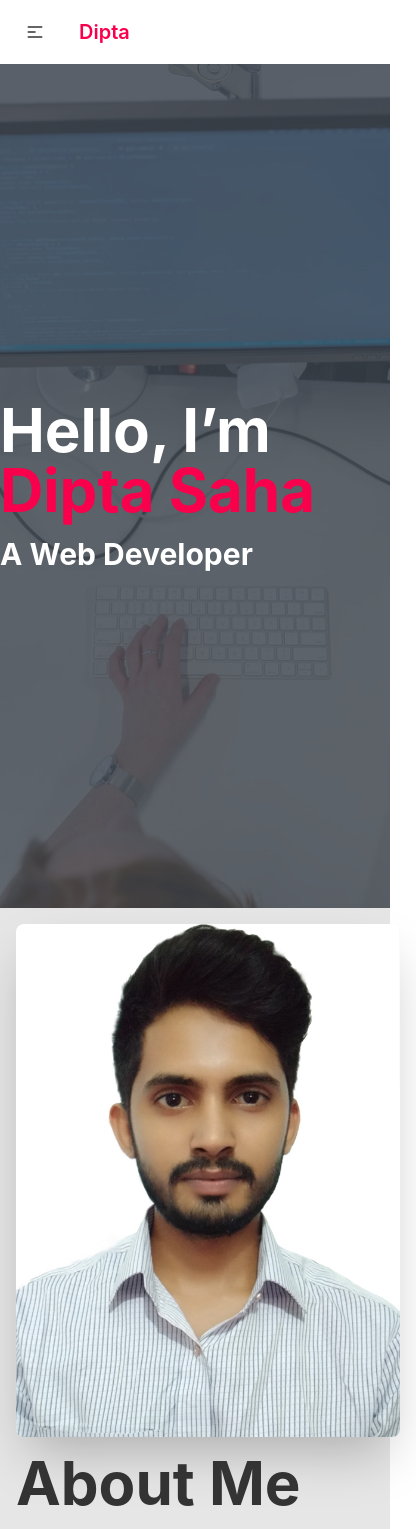
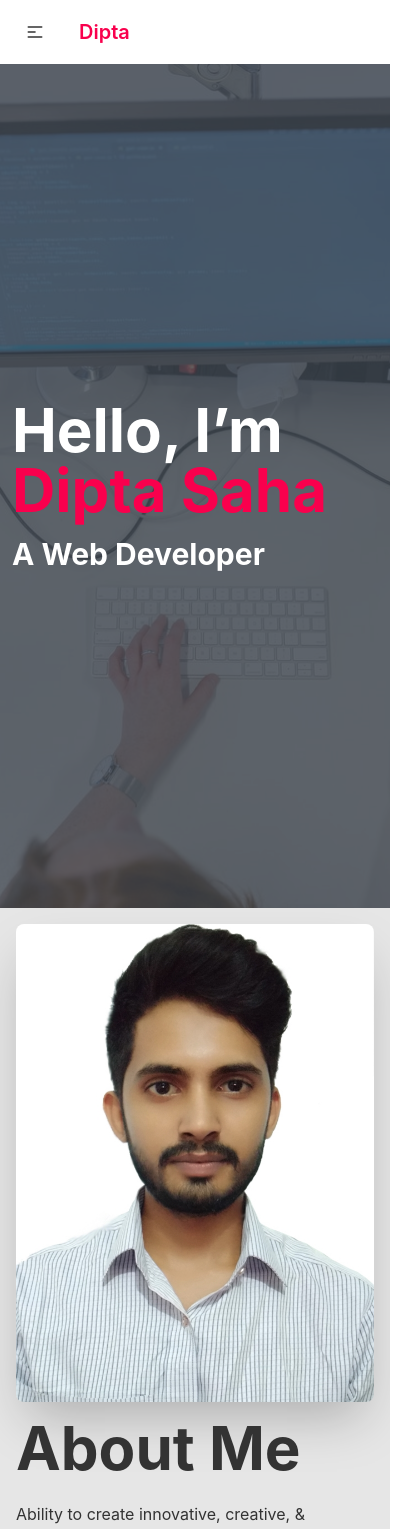
Before and after one commit to diptasahacse/diptasahaportfolio, a React (Create React App) app: page / in a window 390 px wide. Shown: the top 1529 px of the page, 416 px wide, since content can reach past the window. Built offline with nearby package versions, Linux system fonts and the light colour scheme.

Commit message:
fix responsive issue

```diff
--- a/src/components/Home/About/About.js
+++ b/src/components/Home/About/About.js
@@ -10,7 +10,9 @@ const About = () => {
     return (
         <div class="hero min-h-screen bg-base-200">
             <div class="hero-content flex-col lg:flex-row">
-                <img src={dipta} class="max-w-sm rounded-lg shadow-2xl" />
+                <div className='flex justify-center'>
+                    <img src={dipta} class="lg:max-w-sm rounded-lg shadow-2xl" />
+                </div>
                 <div>
                     <h1 class="font-bold text-6xl">About Me</h1>
                     <p class="py-6">Ability to create innovative, creative, & interactive web designs to boost customer engagement. Sound knowledge in HTML5, CSS3, Git, Javascript, ES6, React.js, Node, Express, Mongodb & other UI frameworks like Bootstrap, Tailwindcss. Build reusable code for future use while optimizing web performance.</p>
--- a/src/components/Home/Contact/Contact.js
+++ b/src/components/Home/Contact/Contact.js
@@ -82,8 +82,8 @@ const Contact = () => {
                     </div>
                 </div>
                 <div className='flex justify-center items-center'>
-                    <div>
-                        <img src={dipta} class="max-w-sm rounded-lg shadow-2xl" />
+                    <div className='flex justify-center'>
+                        <img src={dipta} class="lg:max-w-sm rounded-lg shadow-2xl" />
                     </div>
                 </div>
 
--- a/src/components/Home/Hero/Hero.js
+++ b/src/components/Home/Hero/Hero.js
@@ -6,7 +6,7 @@ const Hero = () => {
             <div class="hero-overlay bg-opacity-80"></div>
 
             <div class=" w-full h-full">
-                <div className='max-w-7xl mx-auto h-full  flex items-center'>
+                <div className='max-w-7xl mx-auto px-3 h-full  flex items-center'>
                     <div className=' '>
                         <h1 className='font-bold text-6xl text-white'>Hello, I’m <span className='text-primary'>Dipta Saha</span></h1>
                         <h3 className='font-bold text-3xl mt-4 text-white'>A Web Developer</h3>
--- a/src/components/Home/Projects/ProjectCard/ProjectCard.js
+++ b/src/components/Home/Projects/ProjectCard/ProjectCard.js
@@ -11,7 +11,7 @@ const ProjectCard = ({ project }) => {
                 <div class="mt-5">
                     <div className='flex justify-between'>
                         <a class="btn btn-primary btn-sm" href={live} target='_blank'>Live</a>
-                        <button class="btn btn-primary btn-sm">Details</button>
+                        <button disabled class="btn btn-primary btn-sm">Details</button>
                     </div>
                 </div>
             </div>
--- a/src/components/Home/Projects/Projects.js
+++ b/src/components/Home/Projects/Projects.js
@@ -14,7 +14,7 @@ const Projects = () => {
 
             <div>
                 <h4 className='font-bold text-6xl text-center'>My Latest Project</h4>
-                <p className='text-center mt-3'>There are many variations of passages of Lorem Ipsum available, but the majority have suffered alteration.</p>
+                <p className='text-center mt-3'>These all are my leatest projects</p>
             </div>
 
             <div className='mt-5 grid grid-cols-1 md:grid-cols-2 lg:grid-cols-3 gap-4 py-4'>
```
